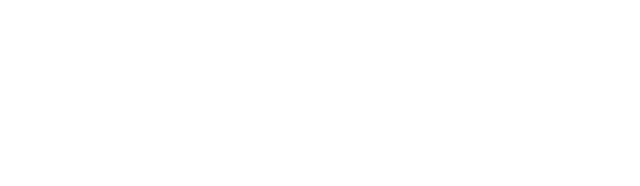
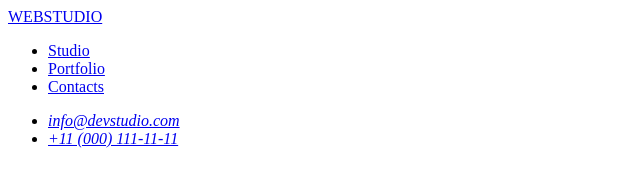
Before and after one commit to ArtemSlon/goit-markup-hw-01, a plain HTML site: page index.html in a window 1280 px wide. Shown: the whole page, without its empty margins (0-640 px from the left). Drawn offline with Linux system fonts and the light colour scheme.

Commit message:
header first test

```diff
--- a/index.html
+++ b/index.html
@@ -3,7 +3,36 @@
   <head>
     <meta charset="UTF-8" />
     <meta name="viewport" content="width=device-width, initial-scale=1.0" />
-    <title>Document</title>
+    <title>WEBSTUDIO</title>
   </head>
-  <body></body>
+  <body>
+    <header>
+      <nav>
+        <a href="./index.html">WEBSTUDIO</a>
+        <ul>
+          <li>
+            <a href="Studio">Studio</a>
+          </li>
+          <li>
+            <a href="Portfolio">Portfolio</a>
+          </li>
+          <li>
+            <a href="Contacts">Contacts</a>
+          </li>
+        </ul>
+      </nav>
+      <address>
+        <ul>
+          <li>
+            <a href="mailto:info@devstudio.com">info@devstudio.com</a>
+          </li>
+          <li>
+            <a href="tel:+110001111111">+11 (000) 111-11-11</a>
+          </li>
+        </ul>
+      </address>
+    </header>
+    <main></main>
+    <footer></footer>
+  </body>
 </html>
```
